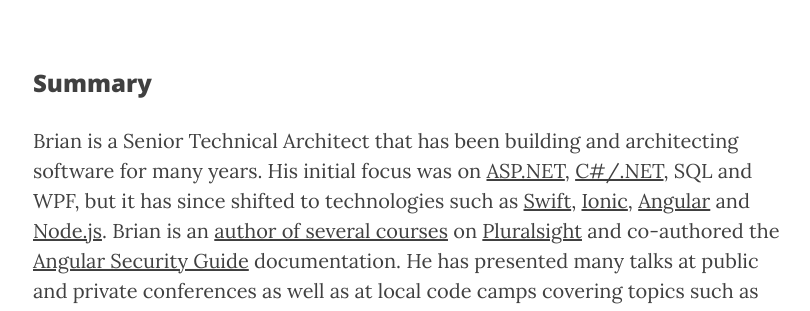
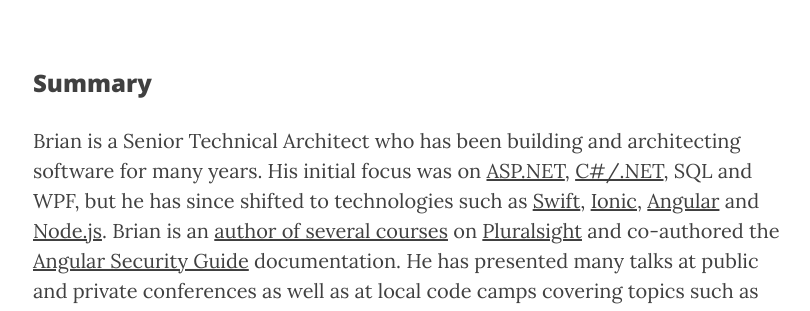
Before and after one commit to clarkio/clarkio.github.io, a Jekyll site: the page built from about.md, in a window 1280 px wide. Shown: the part 442-753 px from the top of the page, without its empty margins (232-1042 px from the left). Built offline with Jekyll 4.4.1, drawn with Linux system fonts in a browser that asks for light colours; nearby versions of some CDN libraries.

Commit message:
Update about.md

```diff
--- a/about.md
+++ b/about.md
@@ -9,7 +9,7 @@
 
 ### Summary
 
-<p>Brian is a Senior Technical Architect that has been building and architecting software for many years. His initial focus was on <a href="https://www.asp.net/">ASP.NET</a>, <a href="https://www.microsoft.com/net/">C#/.NET</a>, SQL and WPF, but it has since shifted to technologies such as <a href="https://swift.org/getting-started/">Swift</a>, <a href="http://ionicframework.com/">Ionic</a>, <a href="https://angular.io/">Angular</a> and <a href="https://nodejs.org">Node.js</a>. Brian is an <a href="https://www.pluralsight.com/authors/brian-clark">author of several courses</a> on <a href="https://www.pluralsight.com/">Pluralsight</a> and co-authored the <a href="https://angular.io/docs/ts/latest/guide/security.html">Angular Security Guide</a> documentation. He has presented many talks at public and private conferences as well as at local code camps covering topics such as secure application development practices and getting started in OSS. You can best get in touch with him on <a href="https://twitter.com/_clarkio">Twitter</a>, <a href="https://github.com/clarkio">GitHub</a> or at clarkio.com.</p>
+<p>Brian is a Senior Technical Architect who has been building and architecting software for many years. His initial focus was on <a href="https://www.asp.net/">ASP.NET</a>, <a href="https://www.microsoft.com/net/">C#/.NET</a>, SQL and WPF, but he has since shifted to technologies such as <a href="https://swift.org/getting-started/">Swift</a>, <a href="http://ionicframework.com/">Ionic</a>, <a href="https://angular.io/">Angular</a> and <a href="https://nodejs.org">Node.js</a>. Brian is an <a href="https://www.pluralsight.com/authors/brian-clark">author of several courses</a> on <a href="https://www.pluralsight.com/">Pluralsight</a> and co-authored the <a href="https://angular.io/docs/ts/latest/guide/security.html">Angular Security Guide</a> documentation. He has presented many talks at public and private conferences as well as at local code camps covering topics such as secure application development practices and getting started in OSS. You can best get in touch with him on <a href="https://twitter.com/_clarkio">Twitter</a>, <a href="https://github.com/clarkio">GitHub</a> or at clarkio.com.</p>
 
 ### GitHub Projects
 
```
